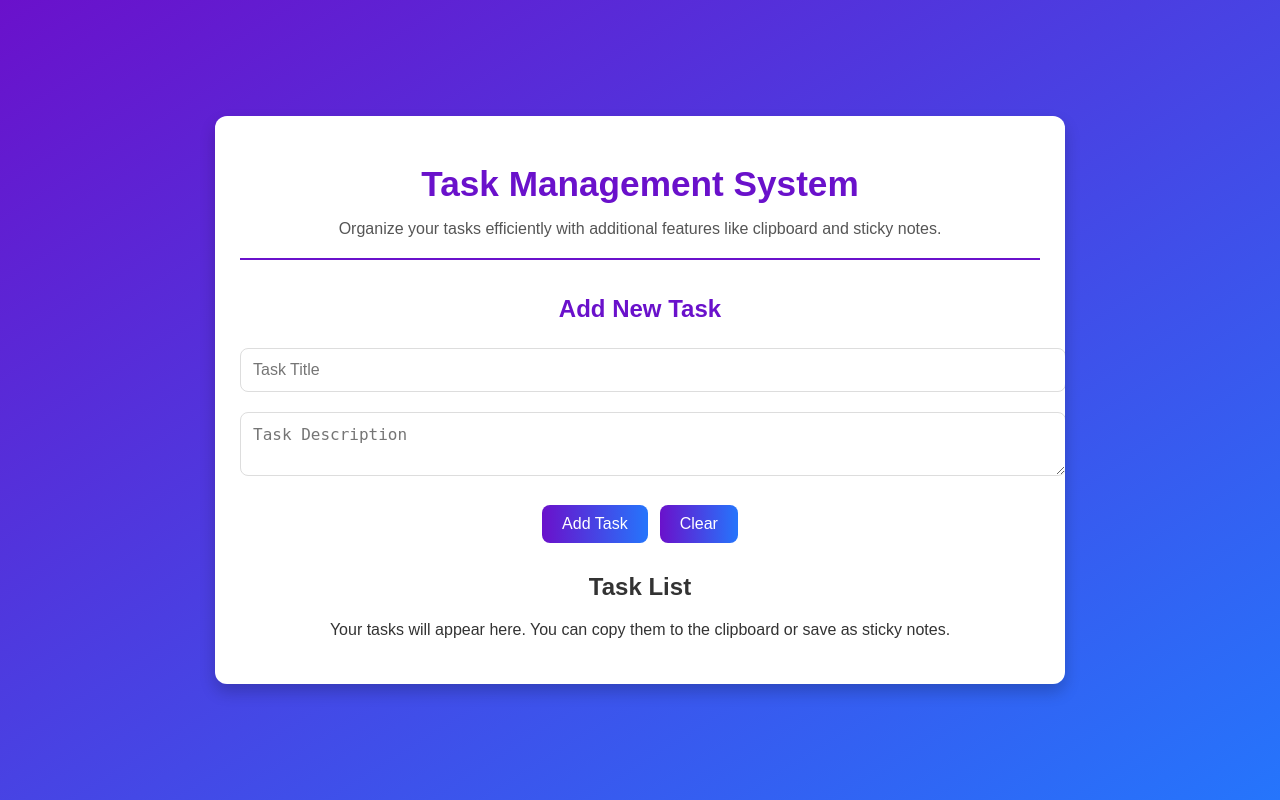
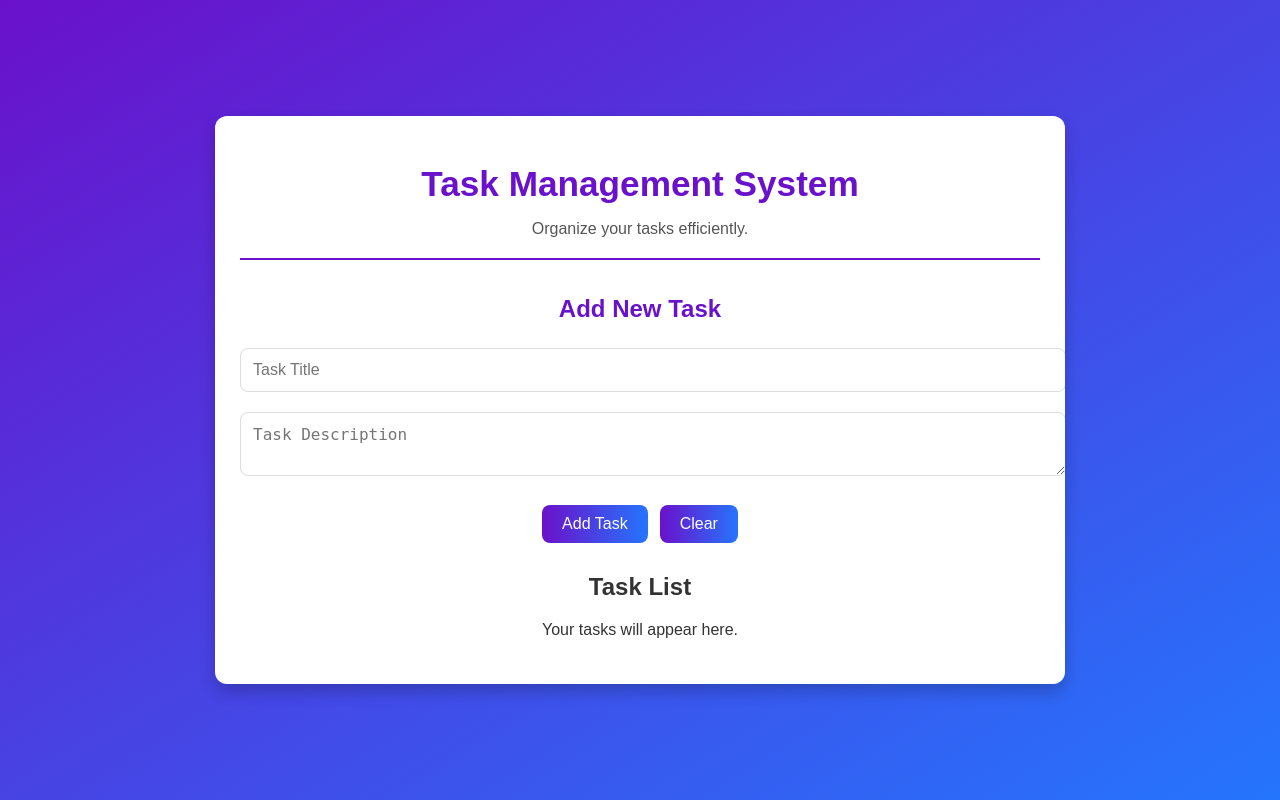
Before and after one commit to Harshhrp2511/Compozent-Tasks, a Flask app: page / in a window 1280 px wide. Run offline with Flask 3, Linux system fonts and the light colour scheme; data that the repository does not hold is empty.

Commit message:
add file

```diff
--- a/API Development Task Using Flask/templates/index.html
+++ b/API Development Task Using Flask/templates/index.html
@@ -10,7 +10,7 @@
     <div class="container">
         <header>
             <h1>Task Management System</h1>
-            <p>Organize your tasks efficiently with additional features like clipboard and sticky notes.</p>
+            <p>Organize your tasks efficiently.</p>
         </header>
 
         <!-- Task Form Section -->
@@ -27,7 +27,7 @@
         <!-- Task List Section -->
         <section id="task-list">
             <h2>Task List</h2>
-            <p>Your tasks will appear here. You can copy them to the clipboard or save as sticky notes.</p>
+            <p>Your tasks will appear here.</p>
             <div id="tasks-container"></div>
         </section>
     </div>
```
